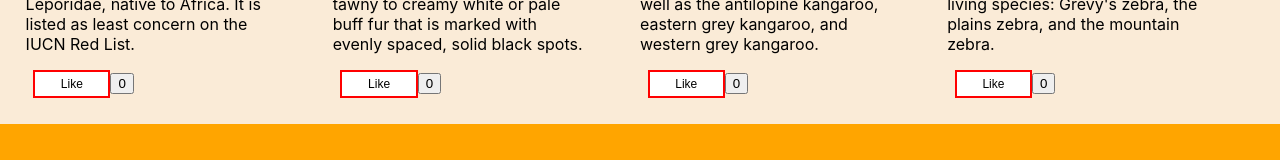
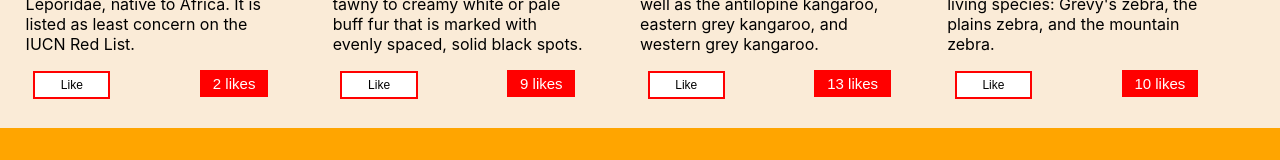
Before and after one commit to Kandedriva/assignment, a React (Create React App) app: page /WildAnimals in a window 1280 px wide. Shown: the part 505-665 px from the top of the page. Built offline with nearby package versions, Linux system fonts and the light colour scheme; data requests are answered from the project's data file.

Commit message:
Add like button in the DisplayAnimals component en create route to update likes.

```diff
--- a/backend/db.json
+++ b/backend/db.json
@@ -1,35 +1,33 @@
 {
-    "domesticAnimals":[
-        { "id": 0,
+  "domesticAnimals": [
+    {
+      "id": 0,
       "breed": "Alaskan Malamute",
       "image": "images/Alaskan-Malamute-sled-dog.webp",
       "description": "As Alaskan Malamutes originate from the Arctics, they are accustomed to thriving in freezing temperatures. These adorable wolf look-a-likes are full of energy and can light up a room with their friendly nature and playful personality. ",
-        "like": 0
+      "like": 2
     },
     {
       "id": 1,
       "breed": "British Shorthair Cat",
       "image": "images/British Shorthair Cat.avif",
       "description": "The British Shorthair is an easygoing feline. She enjoys affection but isn’t needy and dislikes being carried. She’ll follow you from room to room, though, out of curiosity. British Shorthairs aren’t lap cats, but they do enjoy snuggling next to their people on the couch.",
-          "like": 0
-
+      "like": 9
     },
     {
       "id": 2,
       "breed": "Labrador Retriever Dog",
       "image": "images/Labrador Retriever Dog.jpg",
       "description": "Labrador Retrievers consistently rank as one of the most popular dog breeds in many countries, and for good reason. With their gentle temperament, playful spirit, and unwavering loyalty, they make wonderful family pets and working dogs. This article explores the key characteristics, care requirements, and historical background of the Labrador Retriever, offering insights for potential owners and dog enthusiasts alike.",
-          "like": 0
-
+      "like": 13
     },
     {
       "id": 3,
       "breed": "American Bobtail Cat",
       "image": "images/American Bobtail Cat.avif",
       "description": "The American Bobtail is an athletic breed that looks like a bobtailed wildcat and has many dog-like tendencies.",
-          "like": 0
+      "like": 10
     }
-
   ],
   "wildAnimals": [
     {
@@ -37,29 +35,28 @@
       "breed": "African Hare",
       "image": "images/AfricanHare.jpg",
       "description": "The African savanna hare is a mammal species in the family Leporidae, native to Africa. It is listed as least concern on the IUCN Red List.",
-        "like": 0
+      "like": 2
     },
     {
       "id": 1,
       "breed": "Cheetah",
       "image": "images/Cheetah.webp",
       "description": "The cheetah is a large cat and the fastest land animal. It has a tawny to creamy white or pale buff fur that is marked with evenly spaced, solid black spots.",
-        "like": 0
+      "like": 9
     },
     {
       "id": 2,
       "breed": "Kangaroo",
       "image": "images/Kangaroo.webp",
       "description": "Kangaroos are marsupials from the family Macropodidae. In common use the term is used to describe the largest species from this family, the red kangaroo, as well as the antilopine kangaroo, eastern grey kangaroo, and western grey kangaroo.",
-        "like": 0
+      "like": 13
     },
     {
       "id": 3,
       "breed": "Zebra",
       "image": "images/Zebra.jpg",
       "description": "Zebras are African equines with distinctive black-and-white striped coats. There are three living species: Grévy's zebra, the plains zebra, and the mountain zebra.",
-        "like": 0
+      "like": 10
     }
-
   ]
 }
--- a/package.json
+++ b/package.json
@@ -3,6 +3,7 @@
   "version": "0.1.0",
   "private": true,
   "dependencies": {
+    "@fortawesome/fontawesome-svg-core": "^6.6.0",
     "@testing-library/jest-dom": "^5.17.0",
     "@testing-library/react": "^13.4.0",
     "@testing-library/user-event": "^13.5.0",
--- a/src/App.css
+++ b/src/App.css
@@ -18,6 +18,7 @@ body{
   padding: 10%;
 }
 .details-button{
+  font-size: 15;
   text-align: center;
   margin-left: 3%;
   padding: 2% 10% 2% 10%;
@@ -76,3 +77,12 @@ text-align: center;
   text-align: center;
   padding: 25px;
 }
+.like-button{
+  background-color: red;
+  border: none;
+  color: white;
+  margin-left: 35%;
+  margin-bottom: 2%;
+  font-size: 15px;
+  padding: 2% 5% 2% 5%;
+}
--- a/src/Components/DisplayAnimals.js
+++ b/src/Components/DisplayAnimals.js
@@ -1,8 +1,24 @@
 import React from "react";
+import { useState } from "react";
 
-function DisplayAnimals({breed, image, description, like}){
+function DisplayAnimals({breed, image, description, like, animalid}){
+
+
+
+   let [liked, setLiked] = useState(like);
     function CountLike(){
-        console.log("I have been liked")
+        fetch(`http://localhost:5001/animalslike/${animalid}`,
+        {
+            method: 'PATCH',
+      headers: {
+        'Content-Type': 'application/json',
+      },
+      body: JSON.stringify({ like: liked += 1})}
+        )
+        .then(response=>response.json())
+        .then(setLiked(liked))
+
+
     }
     return(<>
     <div className="container">
@@ -10,8 +26,8 @@ function DisplayAnimals({breed, image, description, like}){
                         <img src={image} className="AnimalsImages"/>
                        <div className="comntainer">
                       <p>{description} </p>
-                      <button onClick={CountLike} className="details-button">Like</button>
-                      <button >{like}</button>
+                      <button onClick={()=>CountLike(liked)} className="details-button">Like</button>
+                      <button className="like-button">{liked} likes</button>
 
                        </div>
                     </div>
--- a/src/Components/DomesticAnimals.js
+++ b/src/Components/DomesticAnimals.js
@@ -28,10 +28,12 @@ function DomesticAnimals(){
     domesticsAnimals.map(domesticsAnimal =>(
                 <DisplayAnimals
                 key={domesticsAnimal.id}
+                animalid = {domesticsAnimal.id}
                 breed ={domesticsAnimal.breed}
                 image={domesticsAnimal.image}
                 description={domesticsAnimal.description}
                 like={domesticsAnimal.like}
+                // animalsid = {domesticsAnimal.id}
 
                 />
                 )
--- a/src/Components/WildAnimals.js
+++ b/src/Components/WildAnimals.js
@@ -19,6 +19,7 @@ useEffect(() => {
             wildbreeds.map(wildbreed =>(
                 <DisplayAnimals
                 key={wildbreed.id}
+                animalid ={wildbreed.id}
                 breed ={wildbreed.breed}
                 image={wildbreed.image}
                 description={wildbreed.description}
```
Also changed, not shown: 2 other files (tests, documents, lock files or other folders). Lines whose indentation alone changed are shown as unchanged.
